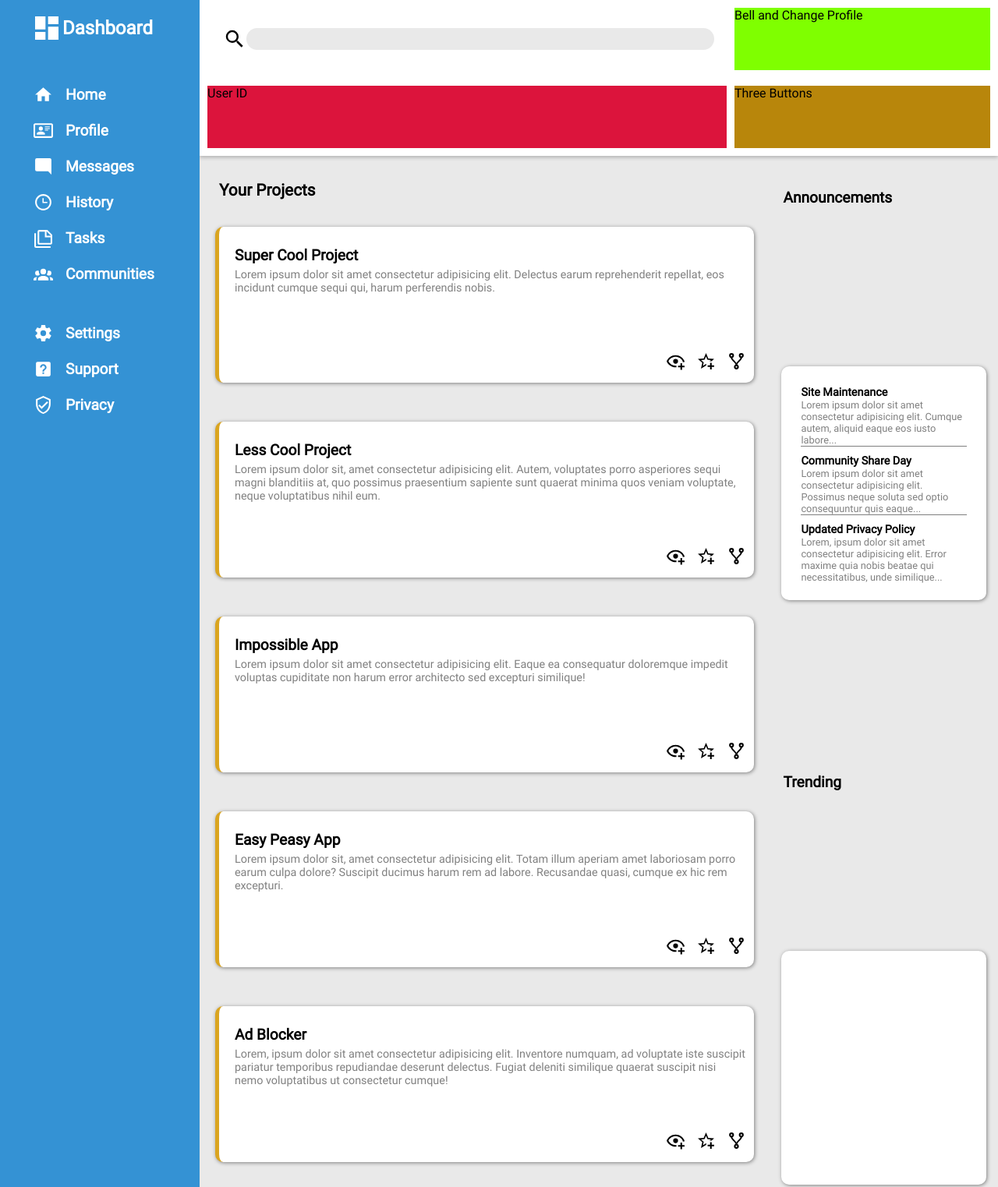
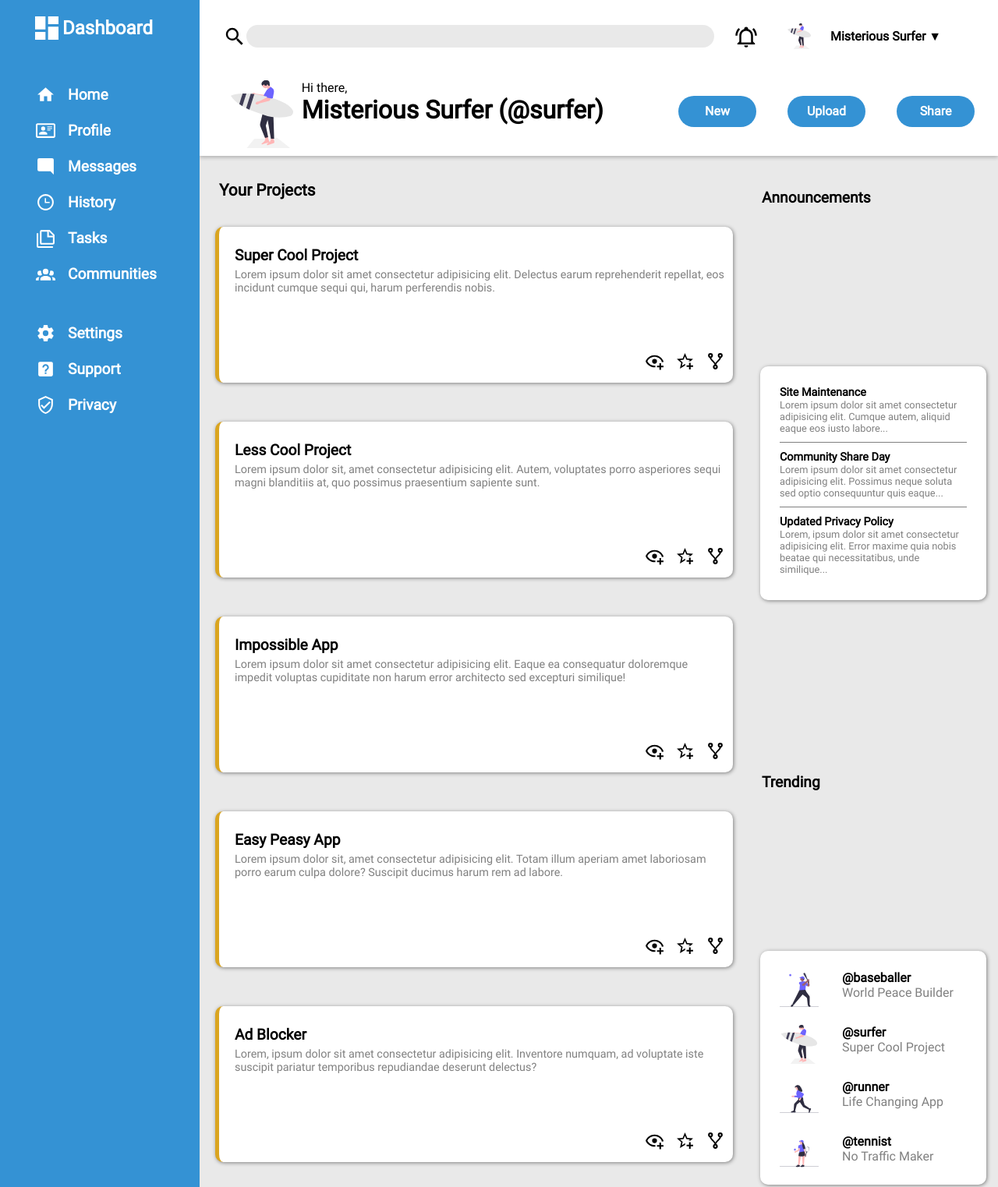
Before and after one commit to leandrocruz44/odin-admin-dashboard, a plain HTML site: page index.html in a window 1280 px wide. Shown: the top 1523 px of the page at 78% size. Drawn offline with Linux system fonts and the light colour scheme.

Commit message:
First complete version
*Style all areas on dashboard header
*Add images for user and users in 'trending'
*Size of side contents locked

```diff
--- a/index.html
+++ b/index.html
@@ -63,11 +63,25 @@
                         <input type="text" name="search" id="search">
                     </form>
                 </div>
-                <div class="notification">Bell and Change Profile</div>
+                <div class="notification">
+                    <img src="icons/bell.svg" alt="bell">
+                    <img src="images/surfist.svg" alt="">
+                    <p>Misterious Surfer <span>&#9660;</span></p>
+                </div>
             </div>
             <div class="bottom-header">
-                <div class="user">User ID</div>
-                <div class="buttons">Three Buttons</div>
+                <div class="user">
+                    <img src="images/surfist.svg" alt="surfer">
+                    <div>
+                        <p>Hi there,</p>
+                        <h1>Misterious Surfer (@surfer)</h1>
+                    </div>
+                </div>
+                <div class="buttons">
+                    <div class="options"><a href="#">New</a></div>
+                    <div class="options"><a href="#">Upload</a></div>
+                    <div class="options"><a href="#">Share</a></div>
+                </div>
             </div>
         </div>
         <div class="main">
@@ -87,7 +101,7 @@
                 <div class="cards">
                     <div class="text">
                         <h1>Less Cool Project</h1>
-                        <p>Lorem ipsum dolor sit, amet consectetur adipisicing elit. Autem, voluptates porro asperiores sequi magni blanditiis at, quo possimus praesentium sapiente sunt quaerat minima quos veniam voluptate, neque voluptatibus nihil eum.</p>
+                        <p>Lorem ipsum dolor sit, amet consectetur adipisicing elit. Autem, voluptates porro asperiores sequi magni blanditiis at, quo possimus praesentium sapiente sunt.</p>
                     </div>
                     <div class="icons">
                         <abbr title="Read"><a href="#"><img src="icons/eye.svg" alt="read"></a></abbr>
@@ -109,7 +123,7 @@
                 <div class="cards">
                     <div class="text">
                         <h1>Easy Peasy App</h1>
-                        <p>Lorem ipsum dolor sit, amet consectetur adipisicing elit. Totam illum aperiam amet laboriosam porro earum culpa dolore? Suscipit ducimus harum rem ad labore. Recusandae quasi, cumque ex hic rem excepturi.</p>
+                        <p>Lorem ipsum dolor sit, amet consectetur adipisicing elit. Totam illum aperiam amet laboriosam porro earum culpa dolore? Suscipit ducimus harum rem ad labore.</p>
                     </div>
                     <div class="icons">
                         <abbr title="Read"><a href="#"><img src="icons/eye.svg" alt="read"></a></abbr>
@@ -120,7 +134,7 @@
                 <div class="cards">
                     <div class="text">
                         <h1>Ad Blocker</h1>
-                        <p>Lorem, ipsum dolor sit amet consectetur adipisicing elit. Inventore numquam, ad voluptate iste suscipit pariatur temporibus repudiandae deserunt delectus. Fugiat deleniti similique quaerat suscipit nisi nemo voluptatibus ut consectetur cumque!</p>
+                        <p>Lorem, ipsum dolor sit amet consectetur adipisicing elit. Inventore numquam, ad voluptate iste suscipit pariatur temporibus repudiandae deserunt delectus?</p>
                     </div>
                     <div class="icons">
                         <abbr title="Read"><a href="#"><img src="icons/eye.svg" alt="read"></a></abbr>
@@ -131,7 +145,7 @@
                 <div class="cards">
                     <div class="text">
                         <h1>Money Maker</h1>
-                        <p>Lorem ipsum dolor sit amet consectetur adipisicing elit. Rem, quia vero dolor et perspiciatis tempora. Veritatis nulla totam laboriosam quo magnam blanditiis tempore ad, nihil aut itaque ratione fuga tempora?</p>
+                        <p>Lorem ipsum dolor sit amet consectetur adipisicing elit. Rem, quia vero dolor et perspiciatis tempora. Veritatis nulla totam laboriosam quo magnam blanditiis tempore!</p>
                     </div>
                     <div class="icons">
                         <abbr title="Read"><a href="#"><img src="icons/eye.svg" alt="read"></a></abbr>
@@ -158,7 +172,34 @@
                 </div>
                 <div class="side-title">Trending</div>
                 <div class="trending">
-
+                    <div class="users">
+                        <img src="images/baseballer.svg" alt="">
+                        <div>
+                            <h1>@baseballer</h1>
+                            <p>World Peace Builder</p>
+                        </div>
+                    </div>
+                    <div class="users">
+                        <img src="images/surfist.svg" alt="">
+                        <div>
+                            <h1>@surfer</h1>
+                            <p>Super Cool Project</p>
+                        </div>
+                    </div>
+                    <div class="users">
+                        <img src="images/runner.svg" alt="">
+                        <div>
+                            <h1>@runner</h1>
+                            <p>Life Changing App</p>
+                        </div>
+                    </div>
+                    <div class="users">
+                        <img src="images/tennist.svg" alt="">
+                        <div>
+                            <h1>@tennist</h1>
+                            <p>No Traffic Maker</p>
+                        </div>
+                    </div>
                 </div>
             </div>
         </div>
--- a/style.css
+++ b/style.css
@@ -54,7 +54,7 @@
     display: flex;
     align-items: center;
     border-radius: 8px;
-    padding: 3px;
+    padding: 6px;
     font-weight: bold;
 }
 
@@ -101,6 +101,7 @@
     background-color: rgb(233, 233, 233);
     border: none;
     border-radius: 30px;
+    padding: 10px;
 }
 
 .search img {
@@ -109,23 +110,72 @@
 
 .notification {
     margin: 5px;
-    background-color: chartreuse;
+    display: grid;
+    grid-template: 1fr / 1fr 0.8fr 3fr;
+    align-items: center;
+}
+
+.notification p {
+    font-weight: bold;
+}
+
+.notification img {
+    width: 30px;
+}
+
+.notification span {
+    cursor: pointer;
+}
+
+.notification img:hover {
+    transform: scale(1.1);
+    transition: all 0.2s ease;
+    cursor: pointer;
 }
 
 .bottom-header {
     margin: 5px;
     display: grid;
-    grid-template-columns: 2fr 1fr;
+    grid-template-columns: 2fr 1.3fr;
 }
 
 .user {
     margin: 5px;
-    background-color: crimson;
+    padding-left: 30px;
+    display: grid;
+    grid-template: 1fr / 1fr 5fr;
+}
+
+.user img {
+    width: 80px;
 }
 
 .buttons {
     margin: 5px;
-    background-color: darkgoldenrod;
+    text-align: center;
+    display: grid;
+    grid-template: 1fr / repeat(3, 1fr);
+}
+
+.buttons .options {
+    margin: 20px;
+    background-color: #3492D4;
+    width: 100px;
+    height: 40px;
+    border-radius: 30px;
+    padding-top: 10px;
+}
+
+.buttons .options:hover {
+    transform: scale(1.1);
+    transition: all 0.2s ease;
+    cursor: pointer;
+}
+
+.buttons a {
+    color: white;
+    text-decoration: none;
+    font-weight: bold;
 }
 
 .main {
@@ -203,7 +253,7 @@
 }
 
 .side-content {
-    /* grid-column: 2 / 3; */
+    width: 300px;
     display: grid;
     grid-template-columns: 1fr;
     margin: 10px;
@@ -253,3 +303,23 @@
     border-radius: 10px;
     box-shadow: 1px 1px 5px gray;
 }
+
+.trending .users {
+    display: grid;
+    grid-template: 1fr / 1fr 2fr;
+    justify-items: start;
+    margin-bottom: 20px;
+}
+
+.trending .users h1 {
+    font-size: 1rem;
+}
+
+.trending .users p {
+    color: gray;
+}
+
+.trending .users img {
+    width: 50px;
+    height: 50px;
+}
```
Also changed, not shown: images/baseballer.svg (added), images/runner.svg (added), images/surfist.svg (added), images/tennist.svg (added).
